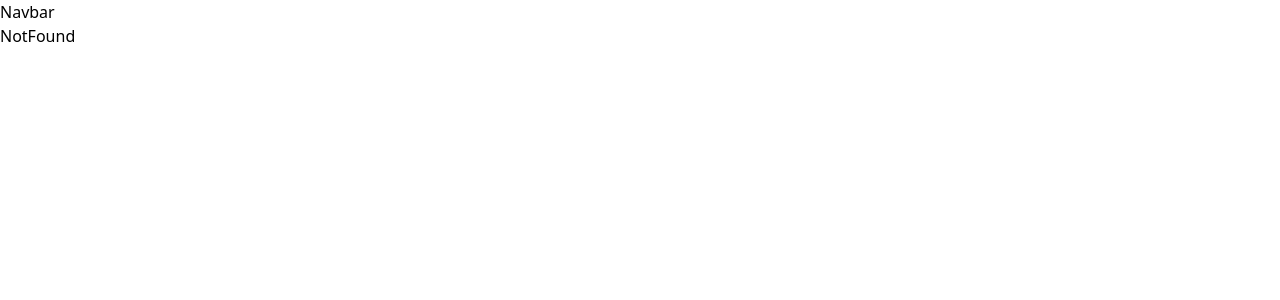
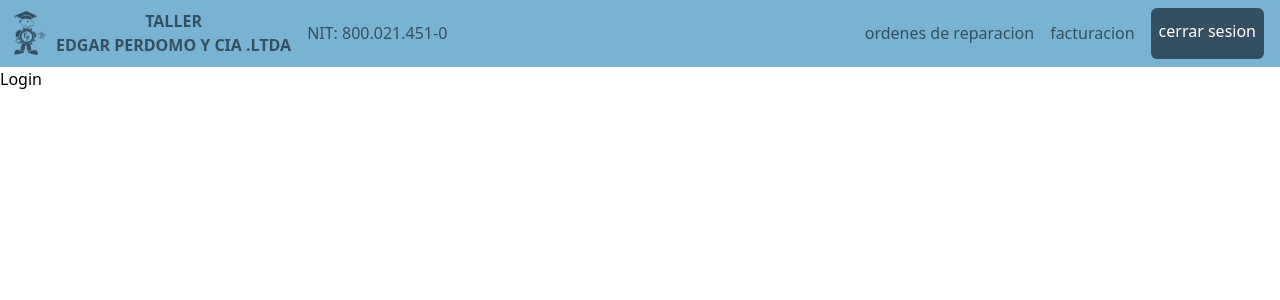
Before and after one commit to sebastianiv21/taller-autos, a React (Create React App) app in the folder client/: page /login in a window 1280 px wide. Shown: the top 300 px of the page. Built offline with nearby package versions, Linux system fonts and the light colour scheme.

Commit message:
se añadio barra de navegacion

```diff
--- a/client/src/components/Main.jsx
+++ b/client/src/components/Main.jsx
@@ -1,4 +1,4 @@
-import { Routes, Route } from "react-router-dom";
+import { Routes, Route, Navigate  } from "react-router-dom";
 
 //Components
 import Navbar from "./Navbar";
@@ -12,7 +12,8 @@ const Main = () => {
     <>
     <Navbar />
     <Routes>
-        <Route path="/" element={<Login />} />
+        <Route path="/login" element={<Login />} />
+        <Route path="/" element={<Navigate to="/login"/>}/>
         <Route path="*" element={<NotFound />} />
     </Routes>
     </>
--- a/client/src/components/Navbar.jsx
+++ b/client/src/components/Navbar.jsx
@@ -1,7 +1,30 @@
+import { Link } from "react-router-dom"
 
 const Navbar = () => {
   return (
-    <div>Navbar</div>
+    <>
+
+      <nav className="flex justify-between p-2  text-oscuro bg-base">
+        <div className="flex items-center">
+          <div>
+            <img src="logo-png.png" width="40" alt="TALLER EDGAR PERDOMO Y CIA .LTDA" />
+          </div>
+          <div className="text-center font-bold ml-2">
+            <div>TALLER</div>
+            <div>EDGAR PERDOMO Y CIA .LTDA</div>
+          </div>
+
+          <div className="ml-4">NIT: 800.021.451-0</div>
+        </div>
+        <div className="flex items-center">
+          <Link to="/" className="mx-2">ordenes de reparacion</Link>
+          <Link to="/" className="mx-2">facturacion</Link>
+          <Link to="/" className="mx-2 bg-oscuro rounded-md py-1 px-2 text-center text-white flex items-center  h-full"> <span className="mb-1">cerrar sesion</span> </Link>
+
+        </div>
+      </nav>
+
+    </>
   )
 }
 
--- /dev/null
+++ b/client/src/components/infoCliente.jsx
@@ -0,0 +1,10 @@
+import React from "react";
+
+const infoCliente = () => {
+    return(
+        <>
+            <h1>hola</h1>
+        </>
+    )
+}
+export default infoCliente
```
Also changed, not shown: 1 other file (tests, documents, lock files or other folders).
